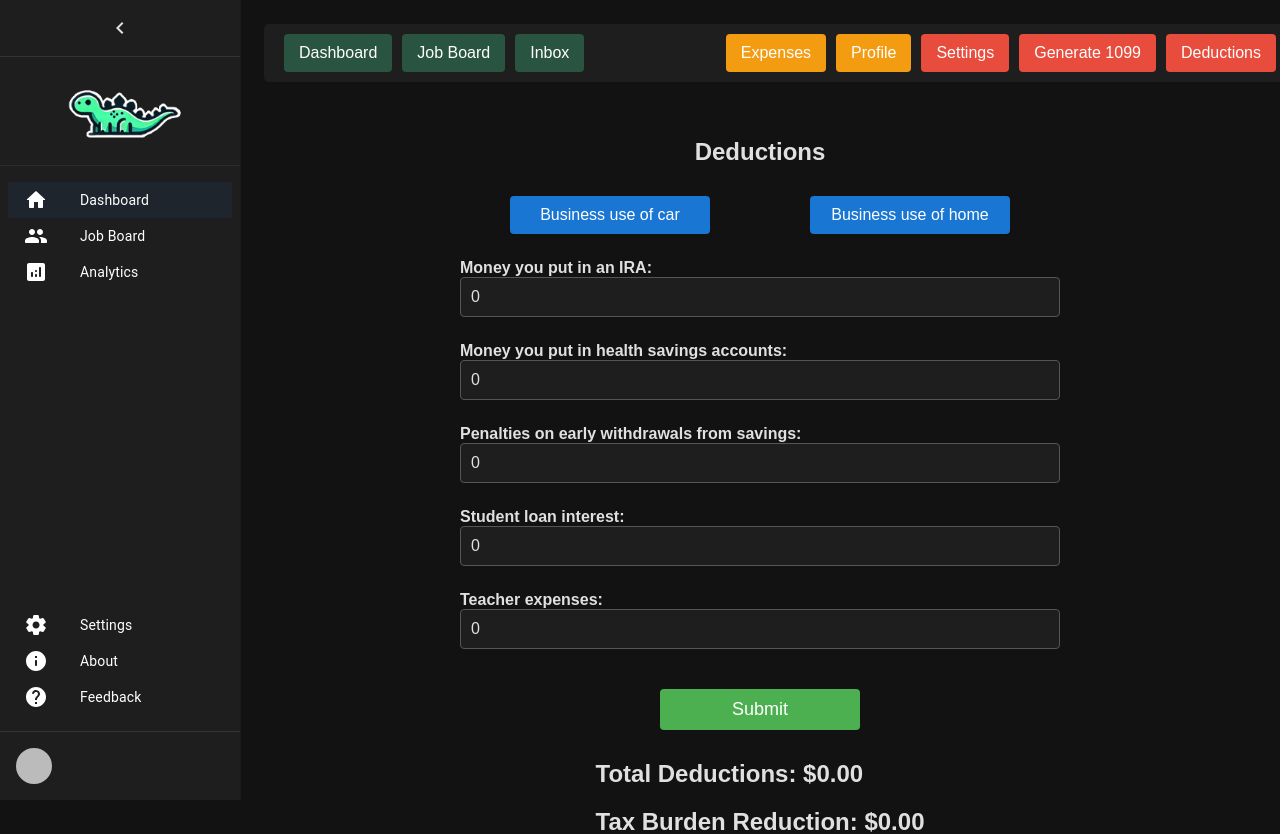
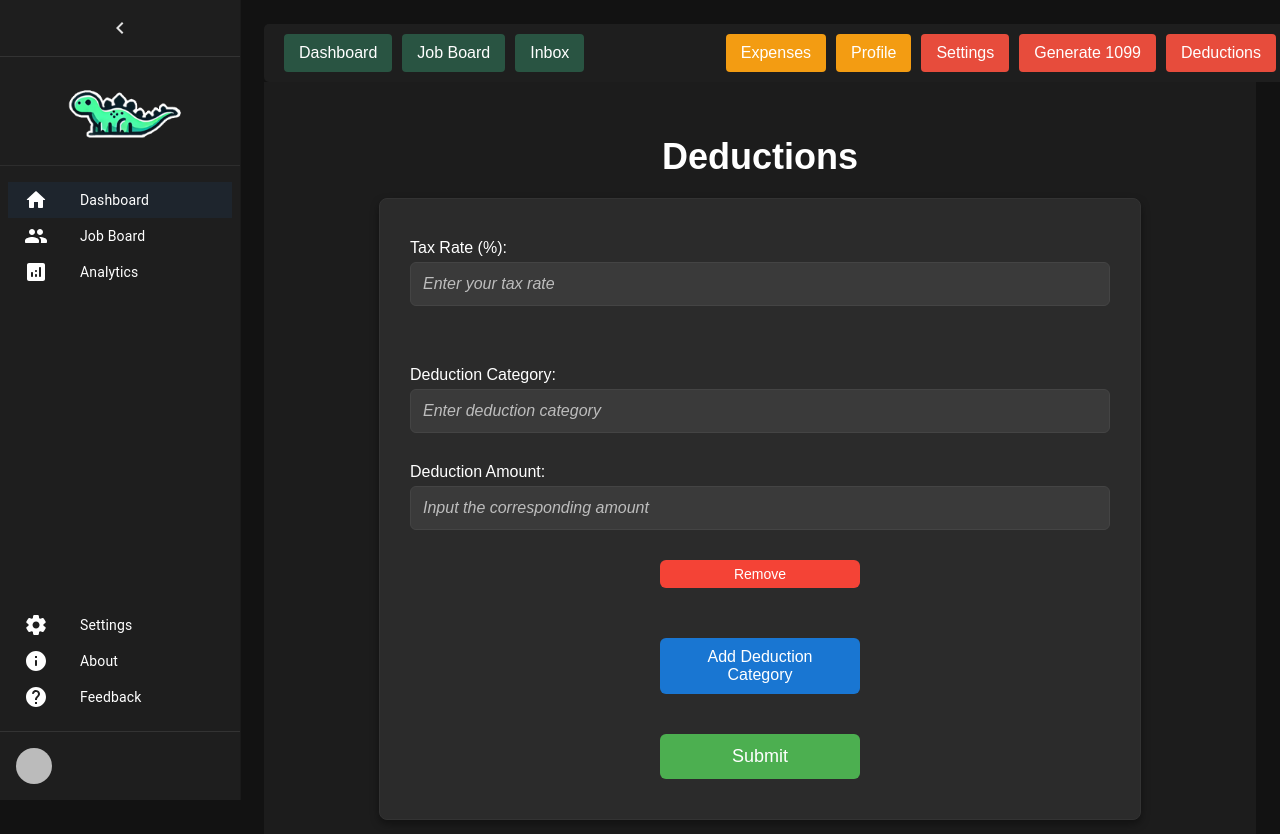
Before and after one commit to robertwzinser/Tax-Management, a React (Create React App) app: page /deductions in a window 1280 px wide. Shown: the top 834 px of the page. Built offline with nearby package versions, Linux system fonts and the light colour scheme; no server answers; the database is empty; sample sign-in values are in the browser's storage.

Commit message:
Deductions page complete

```diff
--- a/package.json
+++ b/package.json
@@ -14,6 +14,7 @@
     "jspdf": "^2.5.2",
     "react": "^18.3.1",
     "react-dom": "^18.3.1",
+    "react-google-charts": "^5.1.0",
     "react-icons": "^5.3.0",
     "react-router-dom": "^6.26.2",
     "react-scripts": "5.0.1",
--- a/src/pages/Deductions.css
+++ b/src/pages/Deductions.css
@@ -1,95 +1,157 @@
+/* Container */
 .deductions-container {
   display: flex;
   flex-direction: column;
   align-items: center;
   justify-content: flex-start;
-  padding: 20px;
-  margin-top: 20px;
-  background-color: #121212; /* Dark background */
-  color: #e0e0e0; /* Light text color */
+  padding: 30px;
+  background-color: #1c1c1c; /* Dark background */
+  color: #ffffff; /* White text color */
+  min-height: 100vh;
 }
 
-/* Deductions content styling */
-.deductions-content {
+/* Form Content */
+.deduction-form {
   width: 100%;
-  max-width: 600px;
+  max-width: 700px;
   display: flex;
   flex-direction: column;
-  align-items: center;
+  background-color: #2b2b2b; /* Darker background for form */
+  box-shadow: 0 4px 8px rgba(0, 0, 0, 0.4);
+  padding: 30px;
+  border-radius: 8px;
+  border: 1px solid #333;
 }
 
-/* Deduction Form Styling */
-.deduction-form {
-  width: 100%;
-  display: flex;
-  flex-direction: column;
-  align-items: center;
+/* Headline */
+h1 {
+  font-family: 'Poppins', sans-serif;
+  color: #ffffff; /* White headline */
+  font-size: 36px;
+  font-weight: 600;
+  margin-bottom: 20px;
 }
 
-/* Button Group for Business Use */
-.button-group {
+/* Input Fields Styling */
+.deduction-input {
   width: 100%;
-  margin-bottom: 15px;
-  display: flex;
-  justify-content: space-between;
+  margin-bottom: 25px;
+  position: relative;
 }
 
-.select-button {
+.deduction-input label {
+  font-family: 'Poppins', sans-serif;
+  font-weight: 500;
+  color: #ffffff; /* White label text */
+  margin-bottom: 5px;
+  display: block;
+}
+
+.deduction-input input {
+  width: 100%;
+  padding: 12px;
+  margin-top: 5px;
+  font-size: 16px;
+  border-radius: 6px;
+  border: 1px solid #444;
+  background-color: #3a3a3a; /* Dark background for input */
+  color: #ffffff; /* White input text */
+  transition: all 0.3s ease;
+}
+
+.deduction-input input::placeholder {
+  color: #bdbdbd; /* Light grey for placeholder */
+}
+
+.deduction-input input:focus {
+  border-color: #1976d2;
+  outline: none;
+  background-color: #2b2b2b;
+}
+
+/* Add Deduction Button */
+.add-button {
   background-color: #1976d2;
   color: white;
   padding: 10px 20px;
   border: none;
-  border-radius: 4px;
+  border-radius: 6px;
   cursor: pointer;
   font-size: 16px;
-  width: 48%; /* Space out buttons evenly */
+  margin-bottom: 25px;
+  font-family: 'Poppins', sans-serif;
+  transition: background-color 0.3s ease;
 }
 
-.select-button.active {
-  background-color: #4caf50;
-}
-
-.select-button:hover {
-  background-color: #1565c0;
-}
-
-.ira-input,
-.deduction-input {
-  width: 100%;
-  margin-bottom: 15px;
-}
-
-.ira-input label,
-.deduction-input label {
-  font-weight: bold;
-  color: #e0e0e0;
-  margin-bottom: 5px;
-}
-
-.ira-input input,
-.deduction-input input {
-  width: 100%;
-  padding: 10px;
-  margin-bottom: 10px;
-  font-size: 16px;
-  border-radius: 4px;
-  border: 1px solid #555;
-  background-color: #1e1e1e;
-  color: #e0e0e0;
+.add-button:hover {
+  background-color: #145a9d;
 }
 
 /* Submit Button */
 .submit-button {
   background-color: #4caf50;
   color: white;
-  padding: 10px 20px;
+  padding: 12px 20px;
   border: none;
-  border-radius: 4px;
+  border-radius: 6px;
   cursor: pointer;
   font-size: 18px;
-  margin-top: 15px;
+  font-family: 'Poppins', sans-serif;
+  transition: background-color 0.3s ease;
 }
 
 .submit-button:hover {
-  background-color: #45a
+  background-color: #388e3c;
 }
+
+/* Remove Button */
+.deduction-input button {
+  background-color: #f44336;
+  color: white;
+  padding: 6px 12px;
+  border: none;
+  border-radius: 6px;
+  cursor: pointer;
+  margin-top: 10px;
+  font-family: 'Poppins', sans-serif;
+  font-size: 14px;
+  transition: background-color 0.3s ease;
+}
+
+.deduction-input button:hover {
+  background-color: #d32f2f;
+}
+
+/* Deduction Summary */
+.deduction-summary {
+  margin-top: 30px;
+  text-align: center;
+  padding: 20px;
+  background-color: #2b2b2b; /* Darker background for summary */
+  border-radius: 8px;
+  width: 100%;
+  max-width: 700px;
+  border: 1px solid #333;
+}
+
+.deduction-summary h2 {
+  font-family: 'Poppins', sans-serif;
+  color: #ffffff; /* White summary text */
+  font-size: 24px;
+  margin: 10px 0;
+}
+
+/* Form Layout Improvements */
+@media only screen and (max-width: 768px) {
+  .deduction-form {
+    padding: 20px;
+  }
+
+  .add-button, .submit-button {
+    font-size: 16px;
+  }
+
+  .deduction-summary h2 {
+    font-size: 20px;
+  }
+}
--- a/src/pages/Deductions.js
+++ b/src/pages/Deductions.js
@@ -4,189 +4,130 @@ import { auth } from "../firebase";
 import "./Deductions.css";
 
 const Deductions = () => {
-  const [selectedDeductions, setSelectedDeductions] = useState({
-    carUse: false,
-    homeUse: false,
-    iraAmount: 0,
-    healthSavings: 0,
-    earlyWithdrawalPenalties: 0,
-    studentLoanInterest: 0,
-    teacherExpenses: 0,
-  });
+  const [deductions, setDeductions] = useState([{ category: "", amount: "" }]); // Default amount as an empty string
+  const [taxRate, setTaxRate] = useState(""); // Default tax rate as an empty string
   const [totalDeductions, setTotalDeductions] = useState(0);
-  const [taxBurdenReduction, setTaxBurdenReduction] = useState(0); // State to track tax burden reduction
-  const taxRate = 0.25; // Estimated tax rate (25%)
+  const [taxBurdenReduction, setTaxBurdenReduction] = useState(0);
 
-  const toggleButton = (field) => {
-    setSelectedDeductions((prevState) => ({
-      ...prevState,
-      [field]: !prevState[field], // Toggle the selected state
-    }));
+  // Add a new empty deduction field
+  const addDeductionField = () => {
+    setDeductions([...deductions, { category: "", amount: "" }]); // Default amount as empty
   };
 
-  const handleInputChange = (e) => {
-    const { name, value } = e.target;
-    setSelectedDeductions((prevState) => ({
-      ...prevState,
-      [name]: parseFloat(value) || 0,
-    }));
+  // Remove a specific deduction field
+  const removeDeductionField = (index) => {
+    const newDeductions = [...deductions];
+    newDeductions.splice(index, 1);
+    setDeductions(newDeductions);
   };
 
+  // Handle input changes for custom deductions
+  const handleDeductionChange = (index, event) => {
+    const { name, value } = event.target;
+    const newDeductions = [...deductions];
+    newDeductions[index][name] = name === "amount" ? parseFloat(value) || "" : value; // Set empty string for the default
+    setDeductions(newDeductions);
+  };
+
+  // Handle tax rate input
+  const handleTaxRateChange = (e) => {
+    setTaxRate(parseFloat(e.target.value) || ""); // Set empty string for default
+  };
+
+  // Calculate total deductions and tax burden reduction whenever inputs change
   useEffect(() => {
-    // Calculate total deductions and tax burden reduction
-    let total = 0;
-
-    if (selectedDeductions.carUse) {
-      total += 1000; // Example value for business use of car
-    }
-    if (selectedDeductions.homeUse) {
-      total += 1500; // Example value for business use of home
-    }
-
-    // Add quantifiable deductions
-    total += selectedDeductions.iraAmount;
-    total += selectedDeductions.healthSavings;
-    total += selectedDeductions.earlyWithdrawalPenalties;
-    total += selectedDeductions.studentLoanInterest;
-    total += selectedDeductions.teacherExpenses;
-
+    const total = deductions.reduce((acc, curr) => acc + (parseFloat(curr.amount) || 0), 0);
     setTotalDeductions(total);
-    setTaxBurdenReduction(total * taxRate);
-  }, [selectedDeductions]);
+    setTaxBurdenReduction(total * (parseFloat(taxRate) / 100)); // Apply tax rate as a percentage
+  }, [deductions, taxRate]);
 
   const formSubmit = async (e) => {
     e.preventDefault();
     const user = auth.currentUser;
-    if (user?.uid) {
+    if (user?.uid && taxRate > 0) {
       try {
         const deductionRef = ref(getDatabase(), "deductionCollection");
         const newDeduction = push(deductionRef);
         await set(newDeduction, {
-          selectedDeductions,
+          deductions,
           totalDeductions,
+          taxRate,
           timestamp: serverTimestamp(),
           userID: user.uid,
         });
         // Reset state after submission
-        setSelectedDeductions({
-          carUse: false,
-          homeUse: false,
-          iraAmount: 0,
-          healthSavings: 0,
-          earlyWithdrawalPenalties: 0,
-          studentLoanInterest: 0,
-          teacherExpenses: 0,
-        });
+        setDeductions([{ category: "", amount: "" }]);
+        setTaxRate("");
       } catch (error) {
         console.log(error);
       }
+    } else {
+      alert("Please input a valid tax rate.");
     }
   };
 
   return (
     <div className="deductions-container">
       <h1>Deductions</h1>
-      <div className="deductions-content">
       <form className="deduction-form" onSubmit={formSubmit}>
-          {/* Button Select for Business Use of Car and Home */}
-          <div className="button-group">
-            <button
-              type="button"
-              className={`select-button ${selectedDeductions.carUse ? 'active' : ''}`}
-              onClick={() => toggleButton('carUse')}
-            >
-              {selectedDeductions.carUse ? "Selected: Business use of car" : "Business use of car"}
-            </button>
-
-            <button
-              type="button"
-              className={`select-button ${selectedDeductions.homeUse ? 'active' : ''}`}
-              onClick={() => toggleButton('homeUse')}
-            >
-              {selectedDeductions.homeUse ? "Selected: Business use of home" : "Business use of home"}
-            </button>
-          </div>
-
-          {/* IRA input prompt */}
-          <div className="ira-input">
+        {/* Tax Rate Input */}
+        <div className="deduction-input">
           <label>
-              Money you put in an IRA:
+            Tax Rate (%):
             <input
               type="number"
-                name="iraAmount"
-                value={selectedDeductions.iraAmount}
-                onChange={handleInputChange}
-                placeholder="Enter amount"
+              value={taxRate}
+              onChange={handleTaxRateChange}
+              placeholder="Enter your tax rate"
+              required
             />
           </label>
         </div>
 
-          {/* Health Savings input */}
-          <div className="deduction-input">
+        {/* Dynamic Deduction Fields */}
+        {deductions.map((deduction, index) => (
+          <div className="deduction-input" key={index}>
             <label>
-              Money you put in health savings accounts:
+              Deduction Category:
+              <input
+                type="text"
+                name="category"
+                value={deduction.category}
+                onChange={(event) => handleDeductionChange(index, event)}
+                placeholder="Enter deduction category"
+                required
+              />
+            </label>
+            <label>
+              Deduction Amount:
               <input
                 type="number"
-                name="healthSavings"
-                value={selectedDeductions.healthSavings}
-                onChange={handleInputChange}
-                placeholder="Enter amount"
+                name="amount"
+                value={deduction.amount}
+                onChange={(event) => handleDeductionChange(index, event)}
+                placeholder="Input the corresponding amount"
+                required
               />
             </label>
+            <button type="button" onClick={() => removeDeductionField(index)}>
+              Remove
+            </button>
           </div>
+        ))}
 
-          {/* Early Withdrawal Penalties input */}
-          <div className="deduction-input">
-            <label>
-              Penalties on early withdrawals from savings:
-              <input
-                type="number"
-                name="earlyWithdrawalPenalties"
-                value={selectedDeductions.earlyWithdrawalPenalties}
-                onChange={handleInputChange}
-                placeholder="Enter amount"
-              />
-            </label>
-          </div>
-
-          {/* Student Loan Interest input */}
-          <div className="deduction-input">
-            <label>
-              Student loan interest:
-              <input
-                type="number"
-                name="studentLoanInterest"
-                value={selectedDeductions.studentLoanInterest}
-                onChange={handleInputChange}
-                placeholder="Enter amount"
-              />
-            </label>
-          </div>
-
-          {/* Teacher Expenses input */}
-          <div className="deduction-input">
-            <label>
-              Teacher expenses:
-              <input
-                type="number"
-                name="teacherExpenses"
-                value={selectedDeductions.teacherExpenses}
-                onChange={handleInputChange}
-                placeholder="Enter amount"
-              />
-            </label>
-          </div>
+        <button type="button" onClick={addDeductionField} className="add-button">
+          Add Deduction Category
+        </button>
 
         <button type="submit" className="submit-button">
           Submit
         </button>
       </form>
 
-        {/* Display total deductions and tax reduction impact */}
+      {/* Display total deductions and tax reduction */}
       <div className="deduction-summary">
         <h2>Total Deductions: ${totalDeductions.toFixed(2)}</h2>
         <h2>Tax Burden Reduction: ${taxBurdenReduction.toFixed(2)}</h2>
-        </div>
       </div>
     </div>
   );
```
Also changed, not shown: 1 other file (tests, documents, lock files or other folders). Lines whose indentation alone changed are shown as unchanged.
